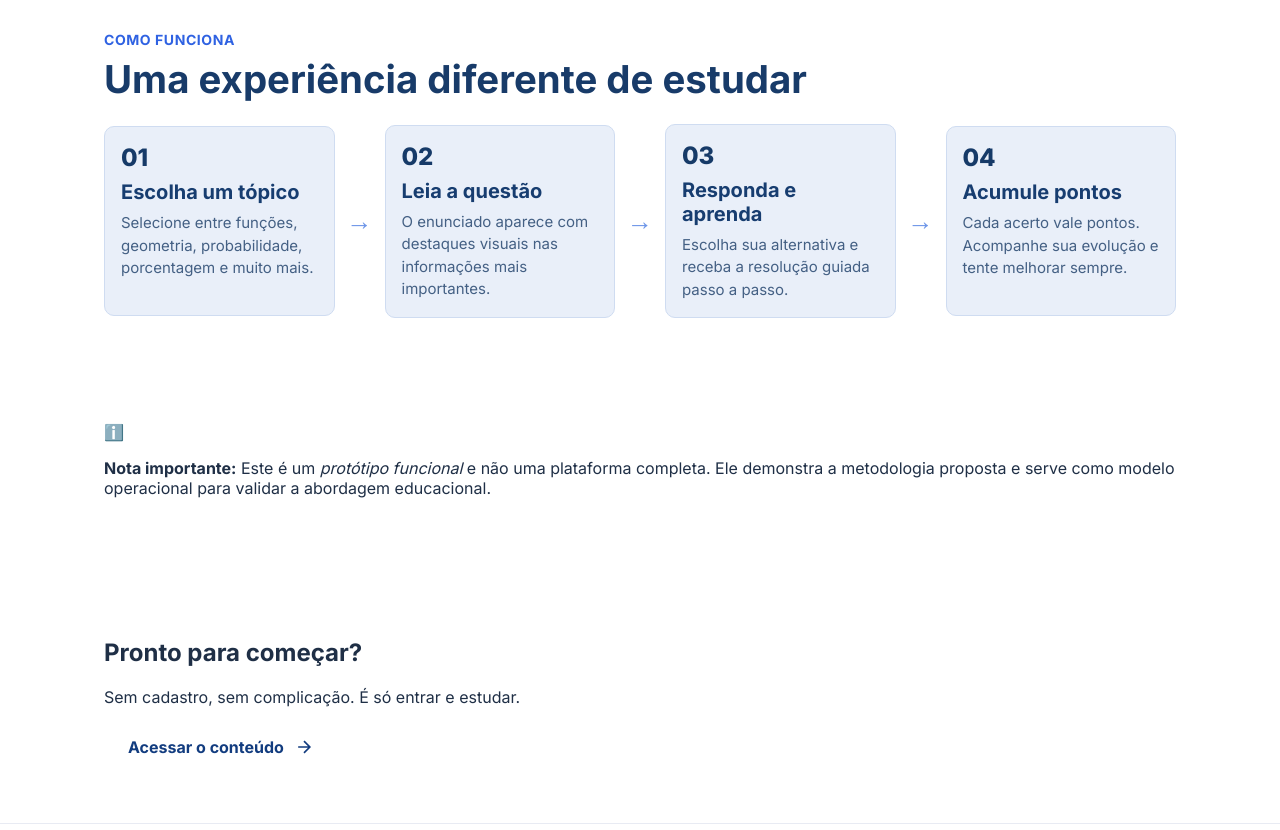
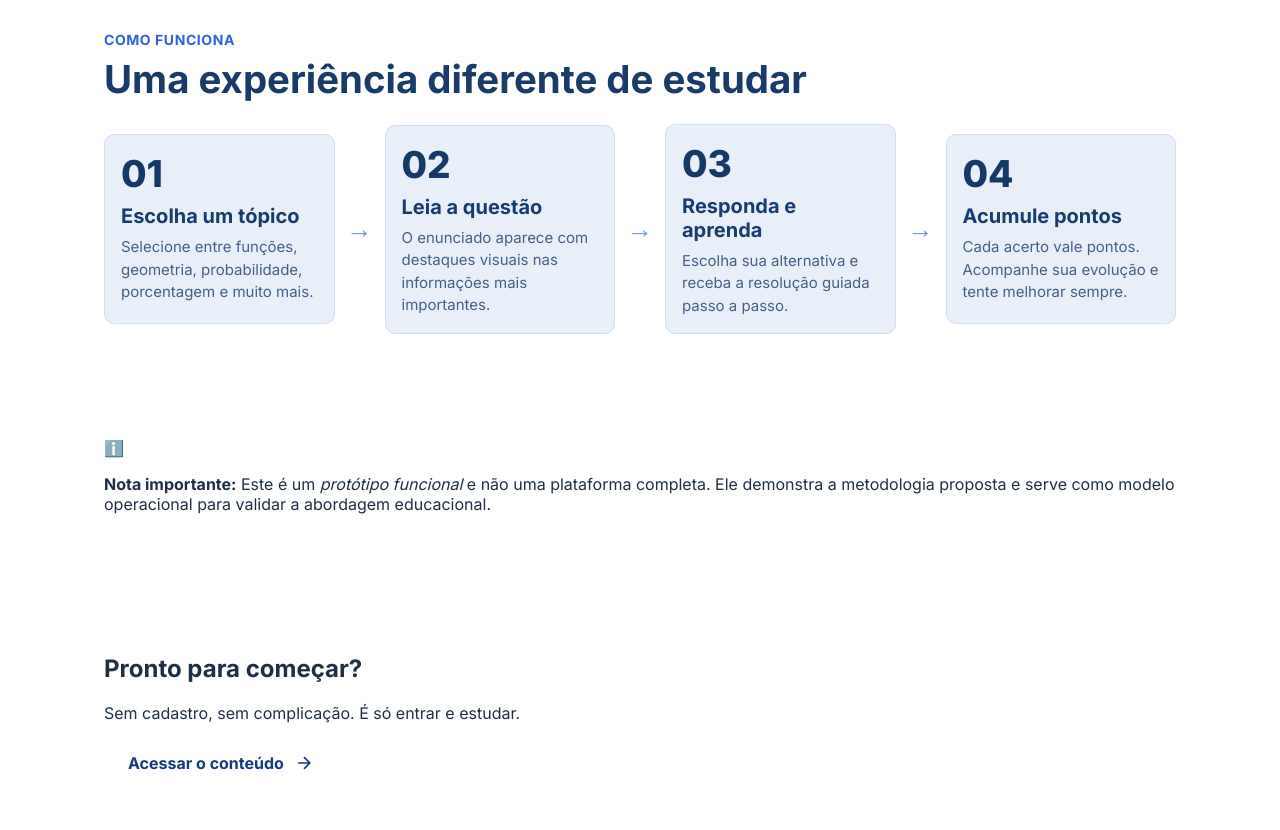
Before and after one commit to Vihmartinsp/mentee, a plain HTML site: page index.html in a window 1280 px wide. Shown: the part 1380-2210 px from the top of the page. Drawn offline with Linux system fonts and the light colour scheme; no server answers.

Commit message:
Reestrutura seção Como funciona com layout fiel em cards

```diff
--- a/index.html
+++ b/index.html
@@ -144,38 +144,30 @@
     <div class="section-container">
       <div class="section-label">Como funciona</div>
       <h2 class="section-title">Uma experiência diferente de estudar</h2>
-      <div class="steps">
-        <div class="step">
-          <div class="step-number">01</div>
-          <div class="step-content">
+      <div class="como-funciona-grid">
+        <article class="cf-step-card">
+          <div class="cf-step-number">01</div>
           <h3>Escolha um tópico</h3>
           <p>Selecione entre funções, geometria, probabilidade, porcentagem e muito mais.</p>
-          </div>
-        </div>
-        <div class="step-arrow">→</div>
-        <div class="step">
-          <div class="step-number">02</div>
-          <div class="step-content">
+        </article>
+        <span class="cf-arrow" aria-hidden="true">→</span>
+        <article class="cf-step-card">
+          <div class="cf-step-number">02</div>
           <h3>Leia a questão</h3>
           <p>O enunciado aparece com destaques visuais nas informações mais importantes.</p>
-          </div>
-        </div>
-        <div class="step-arrow">→</div>
-        <div class="step">
-          <div class="step-number">03</div>
-          <div class="step-content">
+        </article>
+        <span class="cf-arrow" aria-hidden="true">→</span>
+        <article class="cf-step-card">
+          <div class="cf-step-number">03</div>
           <h3>Responda e aprenda</h3>
           <p>Escolha sua alternativa e receba a resolução guiada passo a passo.</p>
-          </div>
-        </div>
-        <div class="step-arrow">→</div>
-        <div class="step">
-          <div class="step-number">04</div>
-          <div class="step-content">
+        </article>
+        <span class="cf-arrow" aria-hidden="true">→</span>
+        <article class="cf-step-card">
+          <div class="cf-step-number">04</div>
           <h3>Acumule pontos</h3>
           <p>Cada acerto vale pontos. Acompanhe sua evolução e tente melhorar sempre.</p>
-          </div>
-        </div>
+        </article>
       </div>
     </div>
   </section>
--- a/style.css
+++ b/style.css
@@ -508,14 +508,14 @@ html {
   margin-bottom: 22px;
 }
 
-.steps {
+.como-funciona-grid {
   display: grid;
   grid-template-columns: minmax(0, 1fr) auto minmax(0, 1fr) auto minmax(0, 1fr) auto minmax(0, 1fr);
   gap: 12px;
   align-items: center;
 }
 
-.step {
+.cf-step-card {
   background: #e9eff9;
   border: 1px solid #cfdcf1;
   border-radius: 10px;
@@ -523,27 +523,27 @@ html {
   min-height: 190px;
 }
 
-.step-number {
-  font-size: 24px;
+.cf-step-number {
+  font-size: 37px;
   font-weight: 800;
   color: #163a68;
   margin-bottom: 8px;
 }
 
-.step-content h3 {
+.cf-step-card h3 {
   margin: 0 0 8px;
   color: #173d70;
   font-size: 20px;
 }
 
-.step-content p {
+.cf-step-card p {
   margin: 0;
   color: #446084;
   font-size: 15px;
   line-height: 1.5;
 }
 
-.step-arrow {
+.cf-arrow {
   color: #6e96e8;
   font-size: 26px;
   font-weight: 700;
@@ -631,15 +631,15 @@ body.page-exit {
     grid-template-columns: 1fr;
   }
 
-  .steps {
+  .como-funciona-grid {
     grid-template-columns: 1fr;
   }
 
-  .step {
+  .cf-step-card {
     min-height: auto;
   }
 
-  .step-arrow {
+  .cf-arrow {
     display: none;
   }
 }
```
Lines whose indentation alone changed are shown as unchanged.
